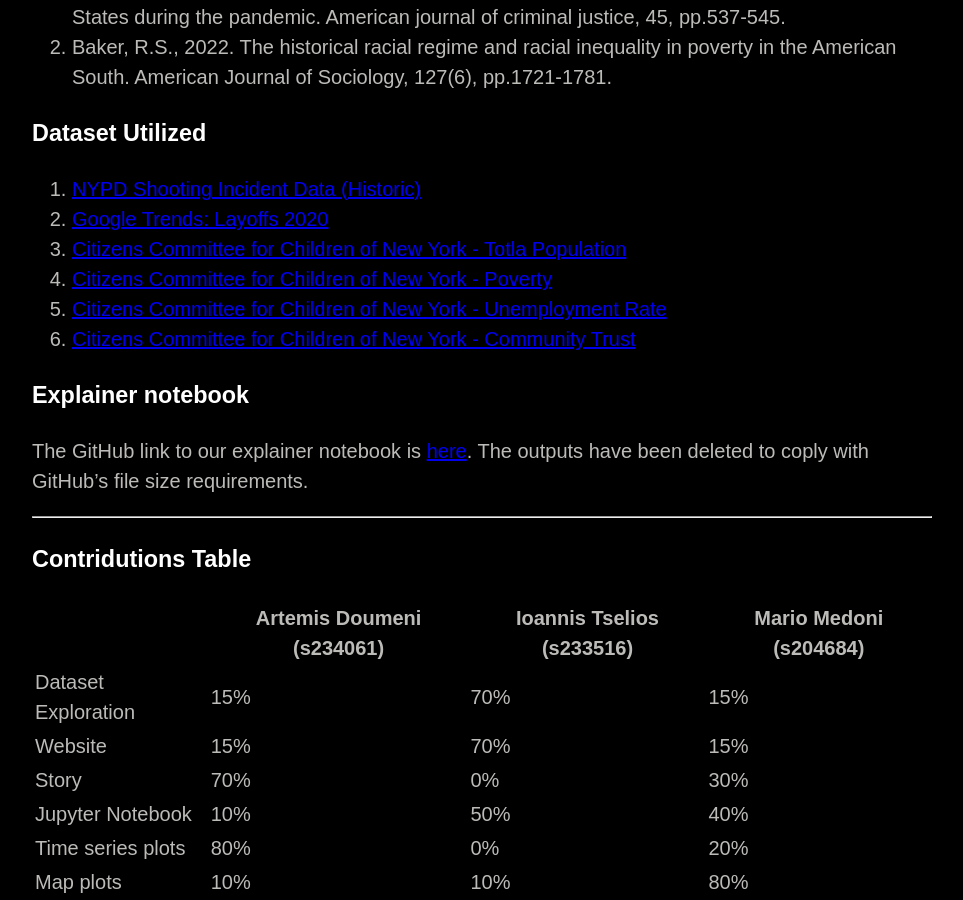
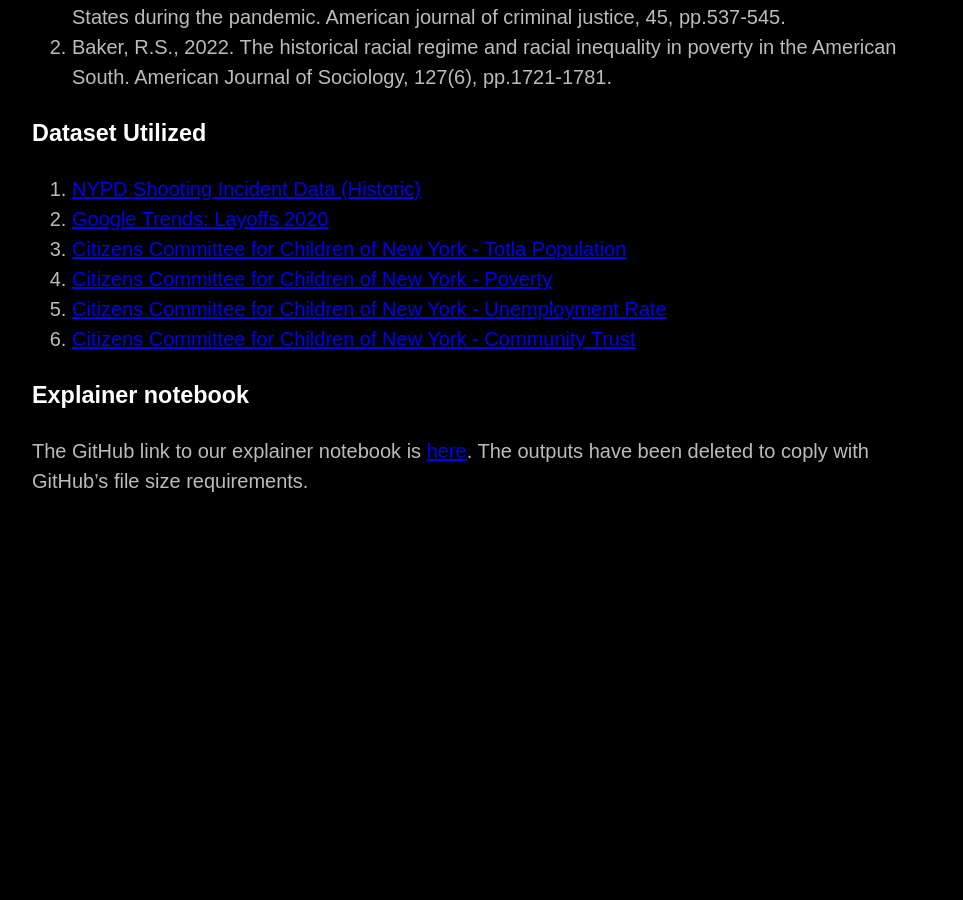
Before and after one commit to artemdou/artemdou.github.io, a Jekyll site: the page built from index.md, in a window 1280 px wide and 900 px high, scrolled down 6064 px. Shown: the whole window, without its empty margins (158-1121 px from the left). Built offline with Jekyll 4.4.1, drawn with Linux system fonts in a browser that asks for light colours; our own code applies the rules of GitHub Pages for plain Markdown files; after the commit the page ends 6580 px from its top, so only the background shows below that.

Commit message:
remove contributions table

```diff
--- a/index.md
+++ b/index.md
@@ -84,17 +84,3 @@ The data reveals that while <b>shootings</b> in New York City have <b>generally
 
 ### Explainer notebook
 The GitHub link to our explainer notebook is <a href="https://github.com/IoannisTselios/final_project_social_data/blob/main/Final.ipynb?fbclid=IwAR15LznPBVLaLA_PV5hVIsbR6BJ2tms_yNlO2qKI1UQ3G25umZoKGqSxkFQ">here</a>. The outputs have been deleted to coply with GitHub's file size requirements.
-
-<hr>
-
-
-### Contridutions Table
-
-|                     | Artemis Doumeni (s234061)| Ioannis Tselios (s233516) | Mario Medoni (s204684) |
-| ------------------- | --------------- | --------------- | ------------ |
-| Dataset Exploration | 15%             | 70%             | 15%          |
-| Website             | 15%             | 70%             | 15%          |
-| Story               | 70%             | 0%              | 30%          |
-| Jupyter Notebook    | 10%             | 50%             | 40%          |
-| Time series plots   | 80%             | 0%              | 20%          |
-| Map plots           | 10%             | 10%             | 80%          |
```
